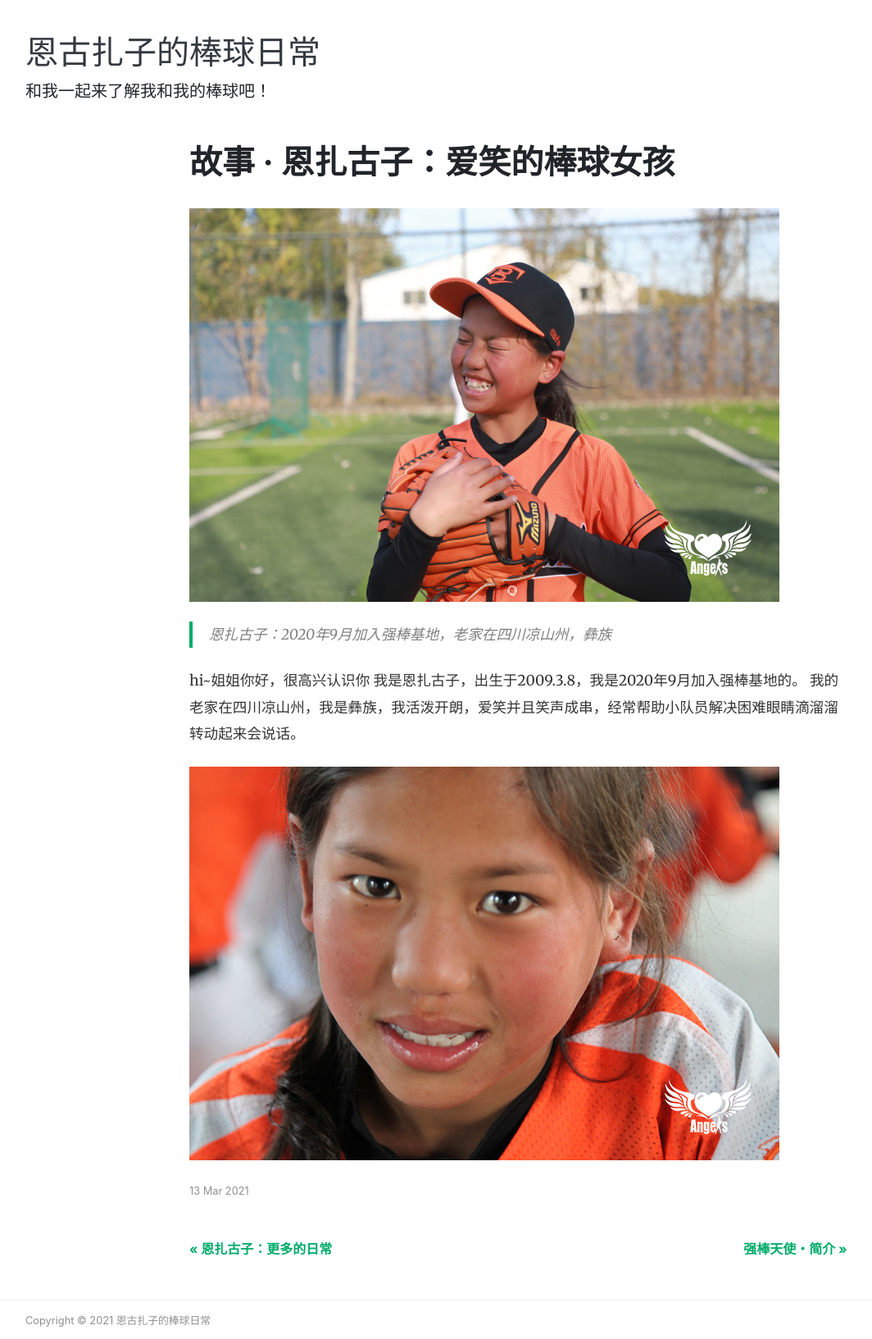
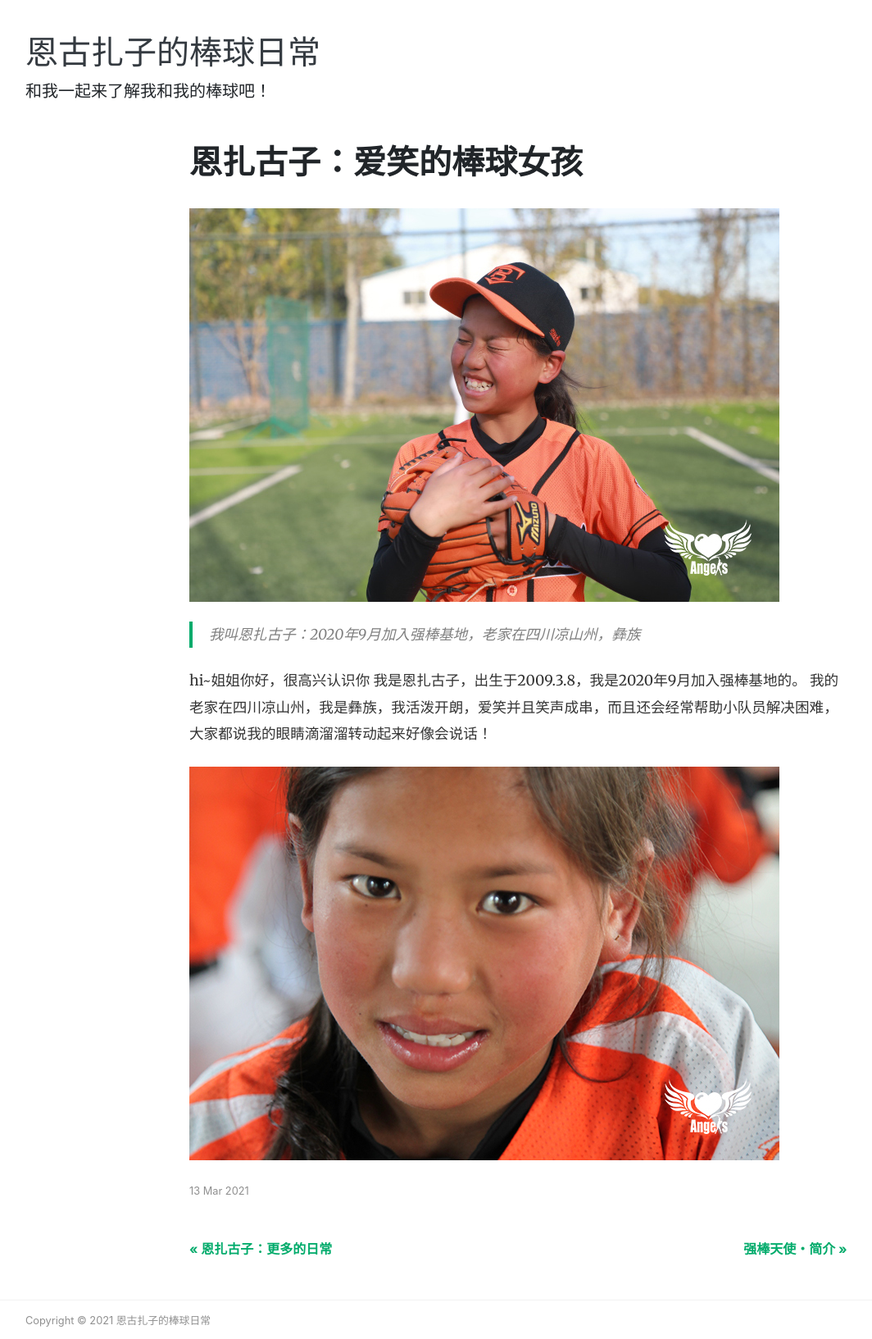
Before and after one commit to skline31/symmetrical-octo-doodle, a Jekyll site: the page built from _posts/2021-03-13-my-introduction.md, in a window 1280 px wide. Shown: the whole page at 82% size, without its empty margins (54-1118 px from the left). Built offline with Jekyll 4.4.1, drawn with Linux system fonts in a browser that asks for light colours; nearby versions of some CDN libraries.

Commit message:
Update 2021-03-13-my-introduction.md

```diff
--- a/_posts/2021-03-13-my-introduction.md
+++ b/_posts/2021-03-13-my-introduction.md
@@ -1,14 +1,14 @@
 ---
 layout: post
-title:  "故事 · 恩扎古子：爱笑的棒球女孩"
+title:  "恩扎古子：爱笑的棒球女孩"
 image: assets/images/3U7A9589.jpeg
 featured: true
 ---
 
-> 恩扎古子：2020年9月加入强棒基地，老家在四川凉山州，彝族
+> 我叫恩扎古子：2020年9月加入强棒基地，老家在四川凉山州，彝族
 
 hi~姐姐你好，很高兴认识你
 我是恩扎古子，出生于2009.3.8，我是2020年9月加入强棒基地的。
-我的老家在四川凉山州，我是彝族，我活泼开朗，爱笑并且笑声成串，经常帮助小队员解决困难眼睛滴溜溜转动起来会说话。
+我的老家在四川凉山州，我是彝族，我活泼开朗，爱笑并且笑声成串，而且还会经常帮助小队员解决困难，大家都说我的眼睛滴溜溜转动起来好像会说话！
 
 ![IMG_5683](../assets/images/IMG_5683.jpeg)
```
